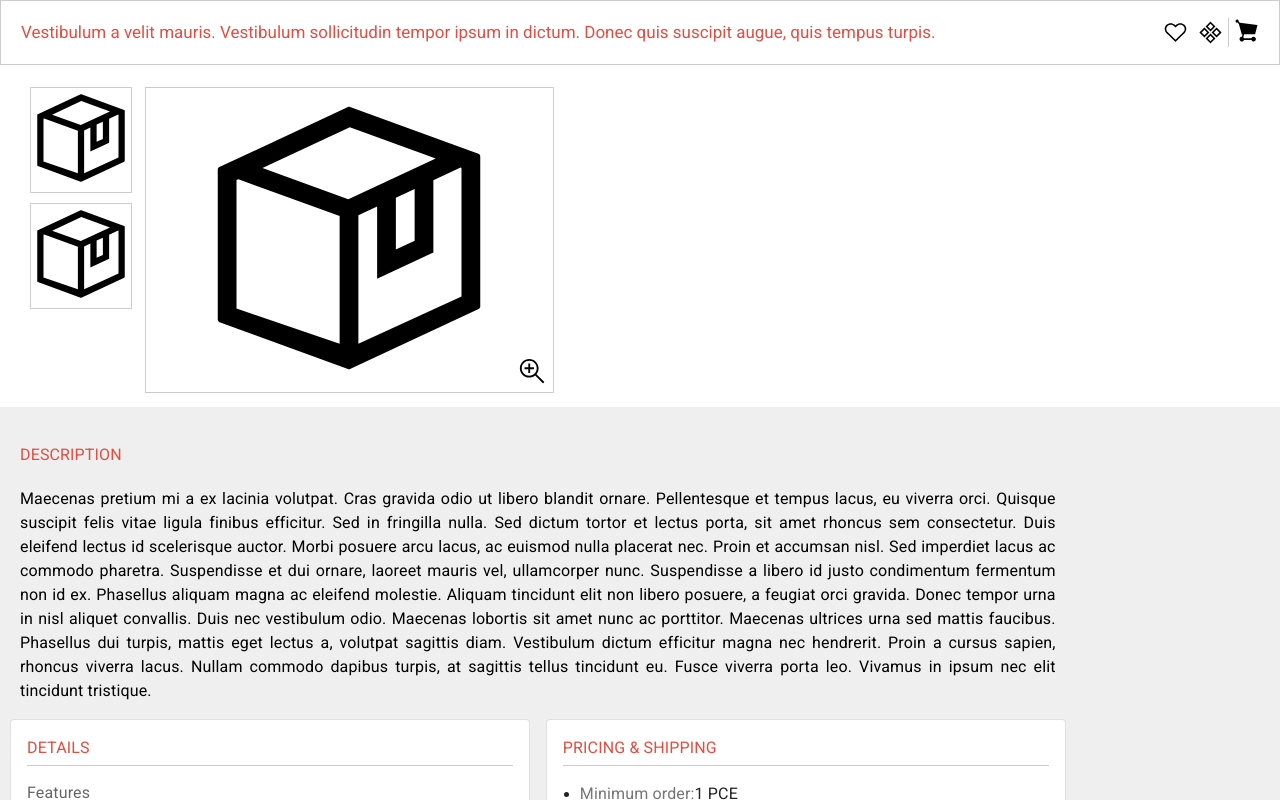
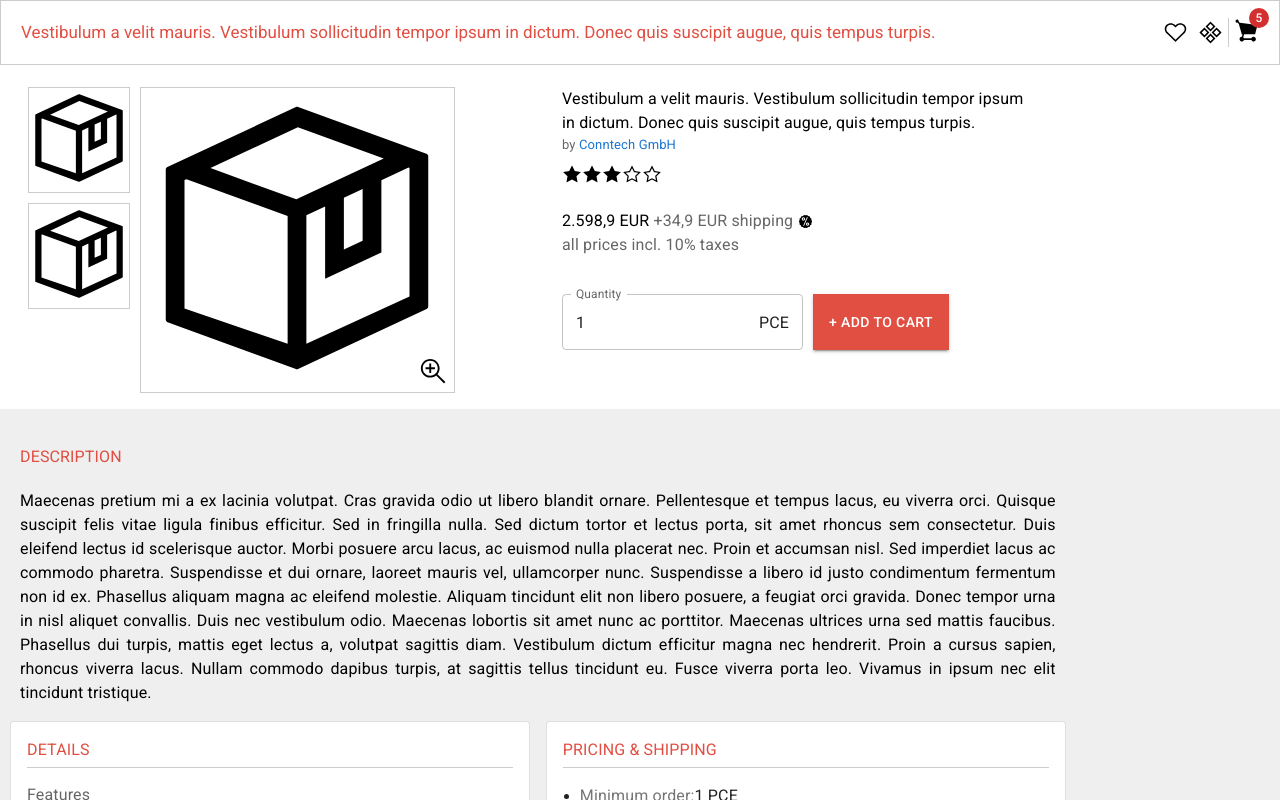
Before and after one commit to AbdulAhadSiddiqui11/jaggaer-frontend-assignment, a React app: page / in a window 1280 px wide. Shown: the top 800 px of the page. Built offline with nearby package versions, Linux system fonts and the light colour scheme.

Commit message:
Finalized UI

```diff
--- a/src/App.jsx
+++ b/src/App.jsx
@@ -1,21 +1,51 @@
-import React from "react";
+import React, { createContext, useState, useContext } from "react";
 
 import HeaderBar from "./components/HeaderBar";
 import Footer from "./components/Footer";
+import data from "../resources/data/data.json";
+import ProductDisplay from "./components/ProductDisplay";
+import ProductInfo from "./components/ProductInfo";
+import { Grid } from "@mui/material";
 
-import data from "../resources/data/data.json";
-
-import ProductDisplay from "./components/ProductDisplay";
-
-
+export const CartContext = createContext();
 
 const App = () => {
+  const [cartItems, setCartItems] = useState(Number(data.cart.items));
+
+  const addToCart = (items) => {
+    setCartItems((prevItems) => prevItems + items);
+  };
+
+  console.log("Items: ", cartItems);
   return (
-    <div className="app">
-      <HeaderBar />
-      <ProductDisplay />
-      <Footer description={data.article.description_long} data={data} />
-    </div>
+    <CartContext.Provider value={{ cartItems, addToCart }}>
+      <div className="app">
+        <HeaderBar />
+        <Grid container spacing={2}>
+          {/* On small screens and below, take full width */}
+          <Grid item xs={12} sm={12} md={5}>
+            <ProductDisplay />
+          </Grid>
+          {/* On small screens and below, take full width */}
+          <Grid item xs={12} sm={12} md={5}>
+            <ProductInfo
+              desc={data.article.description_short}
+              supplier={{
+                name: data.article.supplier_name,
+                link: data.article.supplier_link,
+              }}
+              stars={Number(data.article.stars)}
+              cost={data.article.price}
+              shipping={data.article.transport_costs}
+              tax={data.article.vat_percent}
+              min={data.article.minimum_order_quantity}
+              currency={data.article.currency}
+            />
+          </Grid>
+        </Grid>
+        <Footer description={data.article.description_long} data={data} />
+      </div>
+    </CartContext.Provider>
   );
 };
 
--- a/src/components/HeaderBar.jsx
+++ b/src/components/HeaderBar.jsx
@@ -1,5 +1,5 @@
-import React, { useState } from "react";
-import { Grid } from "@mui/material";
+import React, { useState, useContext } from "react";
+import { Grid, Badge } from "@mui/material"; // Import Badge component from MUI
 
 import sampleData from "../../resources/data/data.json";
 
@@ -8,9 +8,11 @@ import unlike from "../../resources/icons/favorite.svg";
 import factsoft from "../../resources/icons/facts-soft.svg";
 import cart from "../../resources/icons/cart.svg";
 
+import { CartContext } from "../App";
+
 const HeaderBar = () => {
   const [liked, setLiked] = useState(false);
-
+  const { cartItems } = useContext(CartContext);
 
   return (
     <div className="top-header">
@@ -30,9 +32,11 @@ const HeaderBar = () => {
           <img src={factsoft} alt="" className="header-icon" />
         </Grid>
       </Grid>
-      <div id="cart-icon">
-        <img src={cart} alt="" className="header-icon" />
-      </div>
+      <Badge badgeContent={cartItems} color="error">
+        <div id="cart-icon">
+          <img src={cart} alt="" className="header-icon" />
+        </div>
+      </Badge>
     </div>
   );
 };
--- a/src/components/ProductDisplay.jsx
+++ b/src/components/ProductDisplay.jsx
@@ -1,8 +1,6 @@
 import React, { useState } from "react";
 import {
   Grid,
-  Card,
-  CardMedia,
   Dialog,
   DialogContent,
   DialogContentText,
@@ -39,7 +37,7 @@ const ProductDisplay = () => {
           item
           xs={12}
           sm={12}
-          md={1.2}
+          md={3}
           style={{
             display: "flex",
             justifyContent: "center",
@@ -88,8 +86,9 @@ const ProductDisplay = () => {
         <Grid
           item
           xs={12}
-          md={3}
-          lg={4}
+          sm={12}
+          md={6}
+          lg={8}
           style={{
             display: "flex",
             justifyContent: "center",
--- /dev/null
+++ b/src/components/ProductInfo.jsx
@@ -0,0 +1,153 @@
+import React, { useContext, useState } from "react";
+import { Grid, Typography, Button, Box, Link, TextField } from "@mui/material";
+import StarFilledIcon from "../../resources/icons/star-filled.svg";
+import StarIcon from "../../resources/icons/star.svg";
+import percentIcon from "../../resources/icons/discount.svg";
+
+import { CartContext } from "../App";
+
+const ProductInfo = ({
+  desc,
+  supplier,
+  stars,
+  cost,
+  shipping,
+  tax,
+  min,
+  currency,
+}) => {
+  const [items, setItems] = useState(min);
+  const { addToCart } = useContext(CartContext);
+
+  const renderStars = () => {
+    const filledStars = Math.floor(Number(stars));
+    const starIcons = [];
+    for (let i = 0; i < filledStars; i++) {
+      starIcons.push(
+        <img
+          key={i}
+          src={StarFilledIcon}
+          alt="star-filled"
+          style={{ width: "20px" }}
+        />
+      );
+    }
+    for (let i = filledStars; i < 5; i++) {
+      starIcons.push(
+        <img key={i} src={StarIcon} alt="star" style={{ width: "20px" }} />
+      );
+    }
+    return starIcons;
+  };
+
+  return (
+    <div style={{ padding: "30px", height: "300px" }}>
+      <Grid
+        container
+        spacing={1}
+        style={{
+          display: "flex",
+          justifyContent: "space-between",
+          height: "100%",
+        }}
+      >
+        <div>
+          <Grid item xs={12}>
+            <Typography variant="body1">{desc}</Typography>
+          </Grid>
+          <Grid item xs={12}>
+            <Typography
+              variant="body1"
+              color="textSecondary"
+              fontSize={13}
+              padding={0}
+              margin={0}
+            >
+              by{" "}
+              <Link href={supplier.link} style={{ textDecoration: "none" }}>
+                {" "}
+                {supplier.name}
+              </Link>
+            </Typography>
+          </Grid>
+          <Grid item xs={12} style={{ padding: "10px 0px" }}>
+            <Box display="flex" alignItems="center">
+              {renderStars()}
+            </Box>
+          </Grid>
+          <Grid
+            item
+            xs={12}
+            style={{
+              paddingTop: "10px",
+              fontSize: "14px",
+            }}
+          >
+            <div
+              style={{
+                display: "flex",
+                alignItems: "center",
+                marginTop: "5px",
+                gap: "5px",
+              }}
+            >
+              <Typography variant="body1">
+                {Number(Number(cost).toFixed(2)).toLocaleString("de-DE")}{" "}
+                {currency}
+                <Typography variant="span" color="textSecondary">
+                  {" "}
+                  +{Number(Number(shipping).toFixed(2)).toLocaleString(
+                    "de-DE"
+                  )}{" "}
+                  {currency} shipping
+                </Typography>
+              </Typography>
+              <img
+                src={percentIcon}
+                alt="attachment"
+                style={{ width: "15px" }}
+              />
+            </div>
+            <Typography variant="body1" color="textSecondary">
+              {" "}
+              all prices incl. {tax}% taxes
+            </Typography>
+          </Grid>
+        </div>
+        <div>
+          <Grid
+            item
+            xs={12}
+            style={{
+              display: "flex",
+              alignContent: "center",
+            }}
+          >
+            <TextField
+              type="number"
+              label="Quantity"
+              variant="outlined"
+              InputProps={{ endAdornment: "PCE" }}
+              value={items}
+              onChange={(e) => setItems(e.target.value)}
+            />
+            <Button
+              variant="contained"
+              style={{
+                backgroundColor: "#e14e42",
+                color: "#fff",
+                marginLeft: "10px",
+                borderRadius: "0",
+              }}
+              onClick={() => addToCart(Number(items))}
+            >
+              + Add to cart
+            </Button>
+          </Grid>
+        </div>
+      </Grid>
+    </div>
+  );
+};
+
+export default ProductInfo;
--- a/webpack.config.js
+++ b/webpack.config.js
@@ -6,7 +6,7 @@ module.exports = {
   output: {
     path: path.resolve(__dirname, "dist"),
     filename: "bundle.js",
-    publicPath: "/",
+    publicPath: "./", // Set publicPath to "./" for relative paths
   },
   devServer: {
     static: {
@@ -28,8 +28,12 @@ module.exports = {
         use: ["style-loader", "css-loader"],
       },
       {
+        test: /\.(png|jpg|jpeg|gif)$/i,
+        type: "asset/resource", // Use asset/resource for image files
+      },
+      {
         test: /\.svg$/,
-        use: ["file-loader"],
+        type: "asset/resource", // Use asset/resource for SVG files
       },
     ],
   },
```
Also changed, not shown: src/store/CartContext.js (added, +21 -0 lines).
